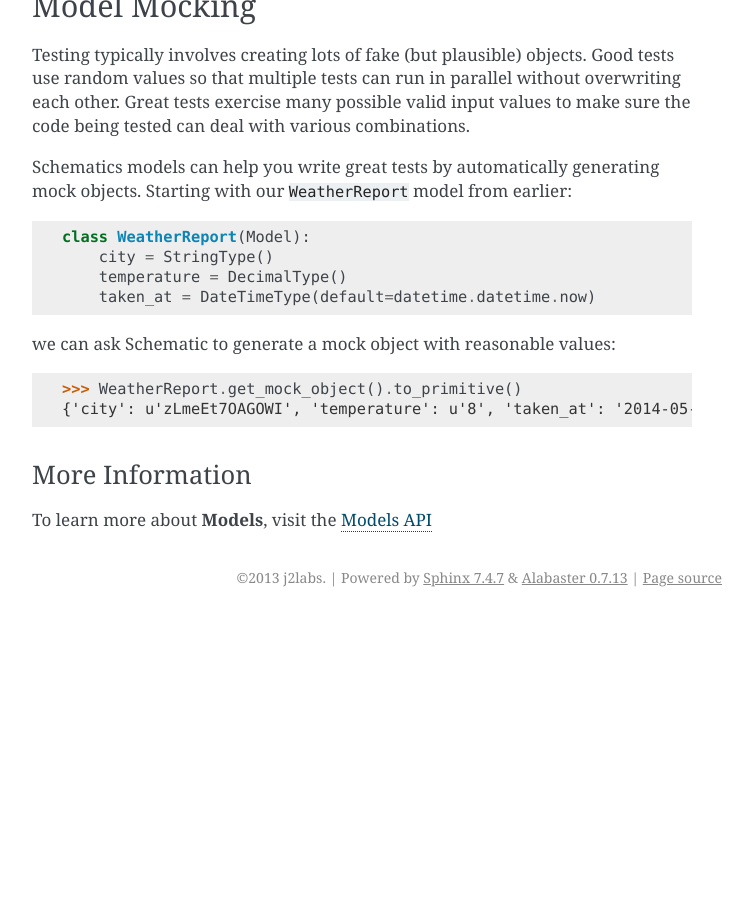
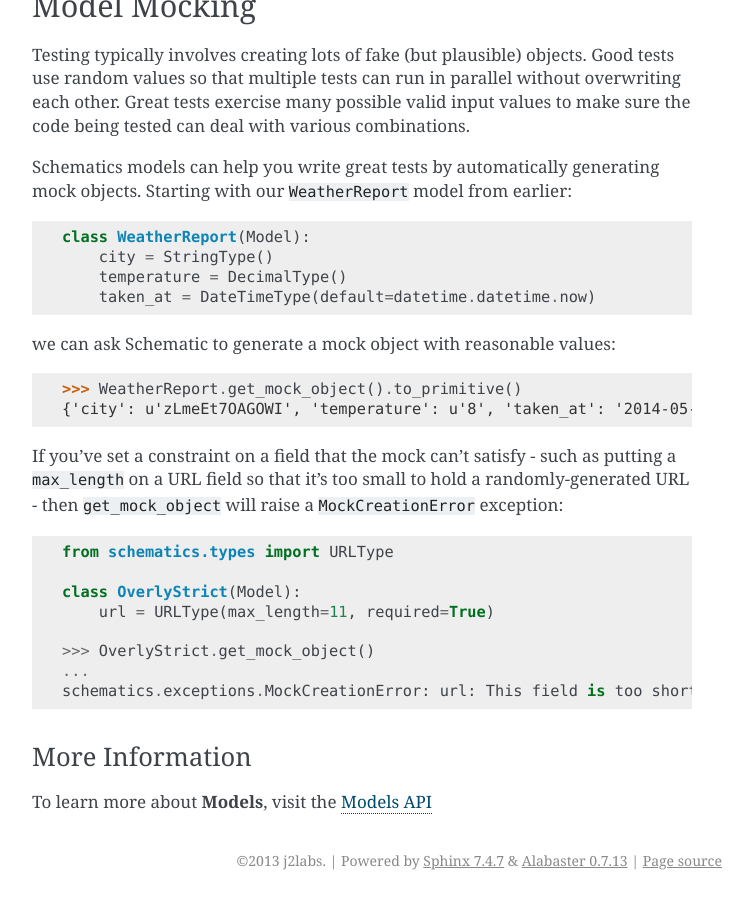
Before and after one commit to schematics/schematics, a Sphinx documentation site: the page built from docs/usage/models.rst, in a window 1280 px wide and 900 px high, scrolled down 1607 px. Shown: the whole window, without its empty margins (388-1141 px from the left). Built offline with Sphinx 7.4.7, drawn with Linux system fonts in a browser that asks for light colours; before the commit the page ends 2224 px from its top, so only the background shows below that.

Commit message:
Better handling (and documentation) of MockCreationError

```diff
--- a/docs/usage/models.rst
+++ b/docs/usage/models.rst
@@ -120,6 +120,22 @@ we can ask Schematic to generate a mock object with reasonable values:
   >>> WeatherReport.get_mock_object().to_primitive()
   {'city': u'zLmeEt7OAGOWI', 'temperature': u'8', 'taken_at': '2014-05-06T17:34:56.396280'}
 
+If you've set a constraint on a field that the mock can't satisfy - such as
+putting a ``max_length`` on a URL field so that it's too small to hold a
+randomly-generated URL - then ``get_mock_object`` will raise a
+``MockCreationError`` exception:
+
+::
+
+  from schematics.types import URLType
+
+  class OverlyStrict(Model):
+      url = URLType(max_length=11, required=True)
+
+  >>> OverlyStrict.get_mock_object()
+  ...
+  schematics.exceptions.MockCreationError: url: This field is too short to hold the mock data
+
 More Information
 ~~~~~~~~~~~~~~~~
 
```
Also changed, not shown: 1 other file.
